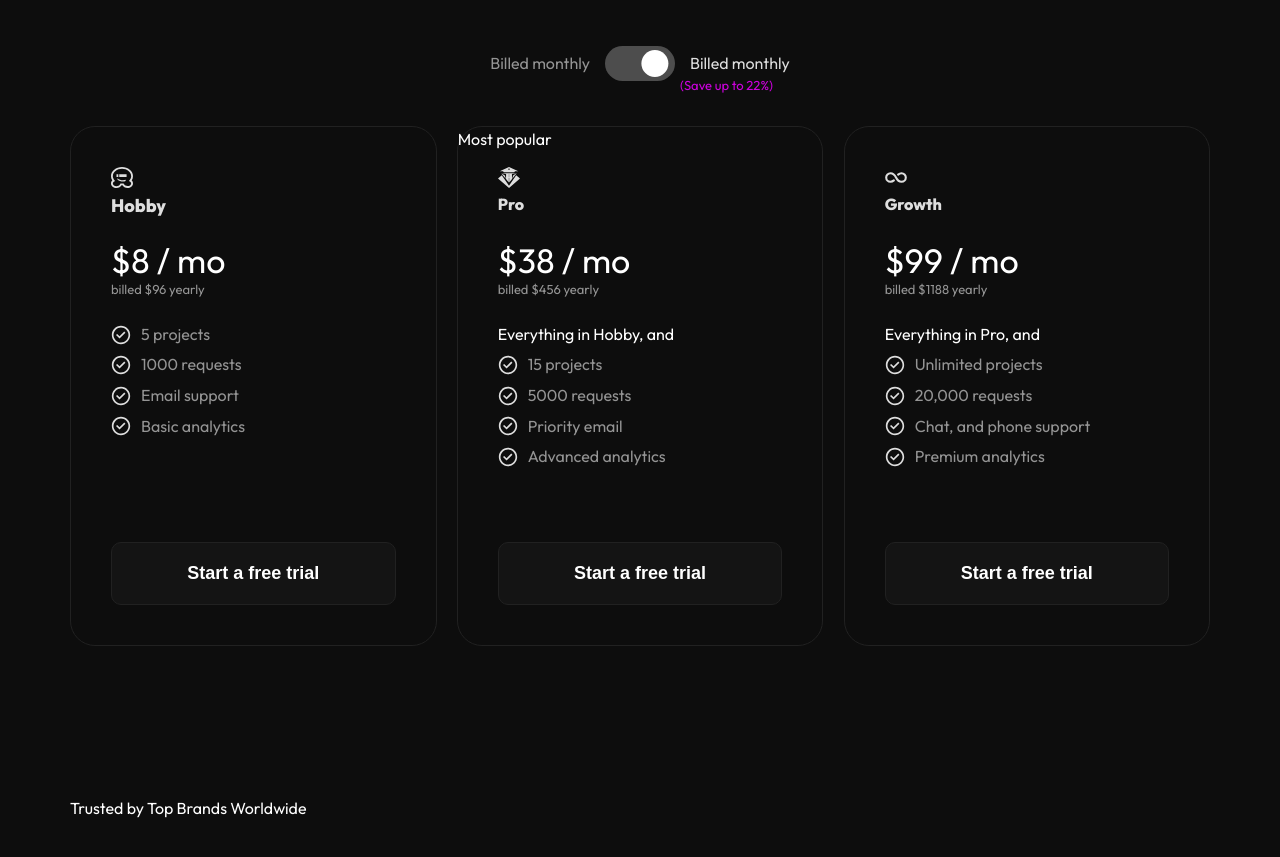
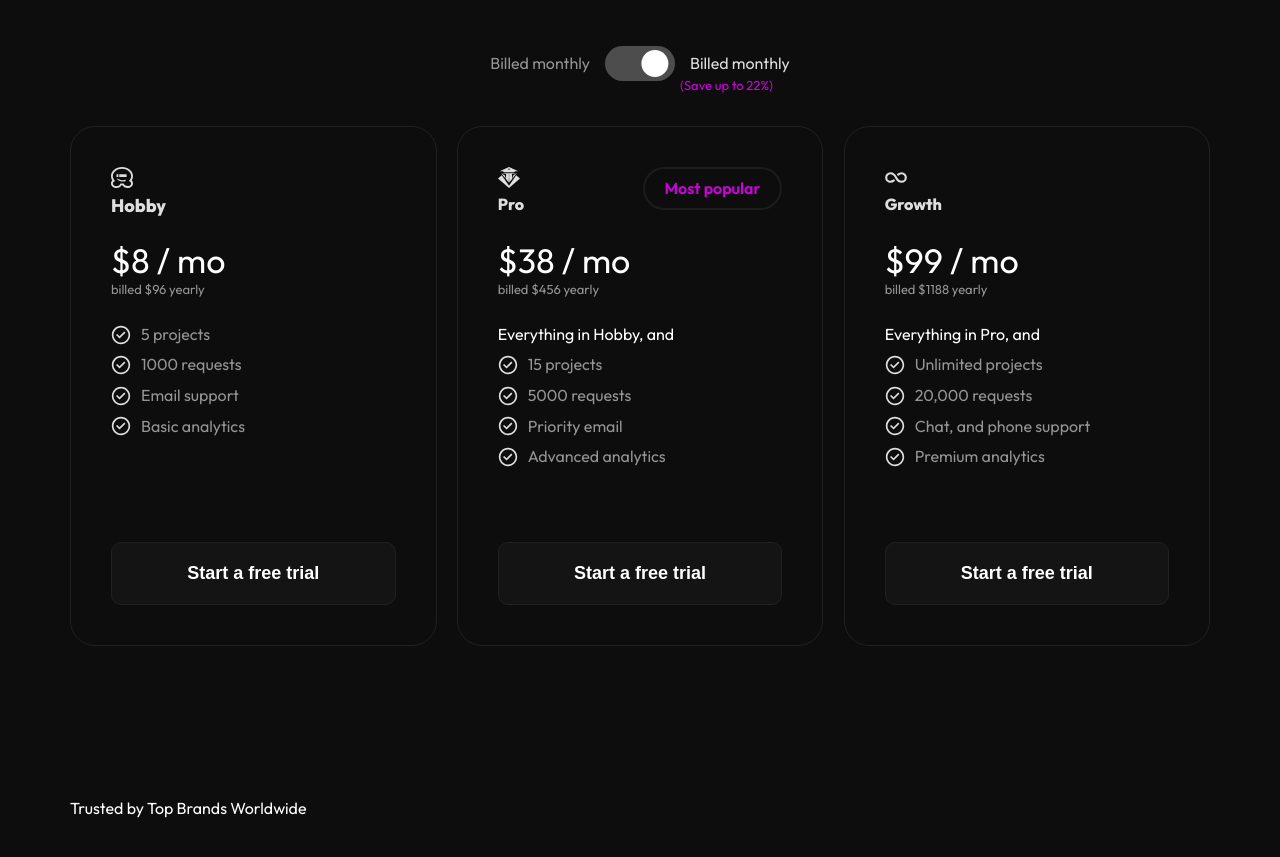
Before and after one commit to johnazt/new-era-landing, a website built with Vite: page index.html in a window 1280 px wide. Shown: the part 7780-8637 px from the top of the page. Built offline with nearby package versions, Linux system fonts and the light colour scheme.

Commit message:
add most popular

```diff
--- a/scss/components/_prices.scss
+++ b/scss/components/_prices.scss
@@ -92,12 +92,17 @@
         grid-column: 3;
       }
     }
-
-
   }
 
   &__card-popular {
     position: absolute;
+    right: u.rem(40);
+    top: u.rem(40);
+    color: var(--clr-pink-gradient);
+    border: 2px solid rgba(var(--clr-dark-light), .8);
+    border-radius: var(--rounded-lg);
+    padding: u.rem(7) u.rem(20);
+    font-weight: 600;
   }
 
   &__card-title {
```
